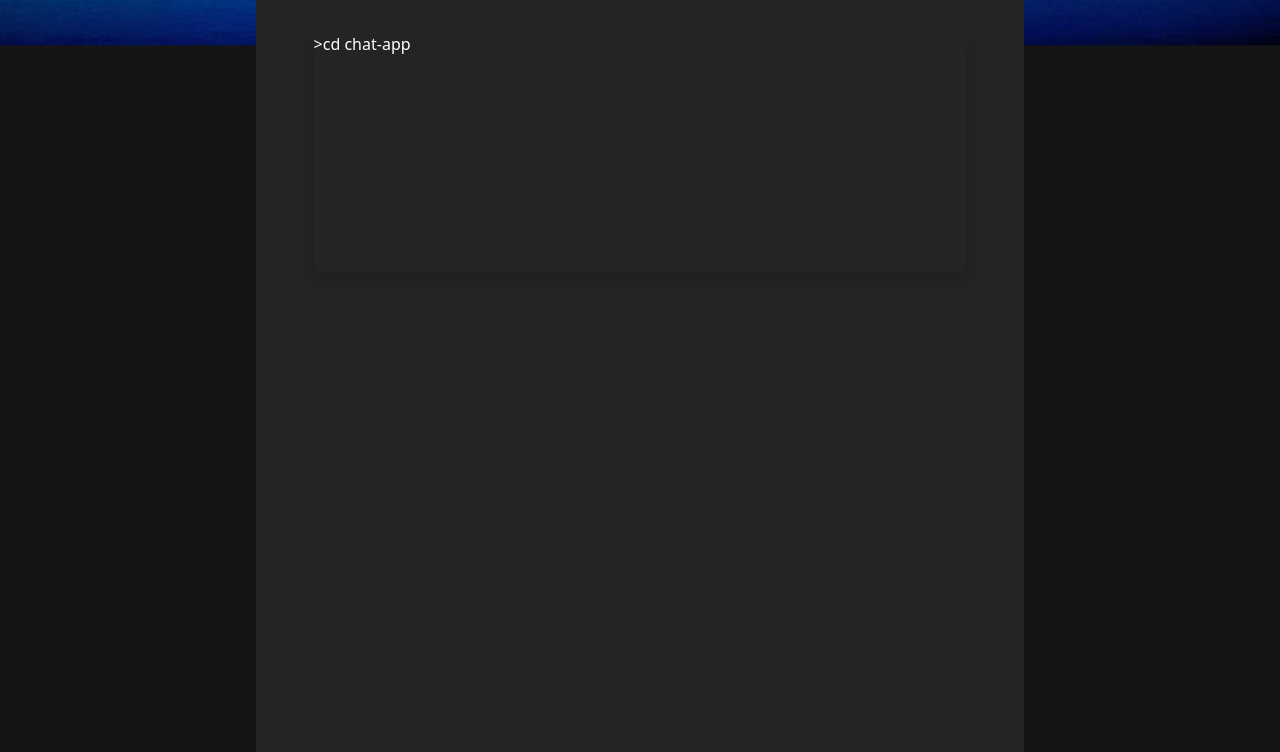
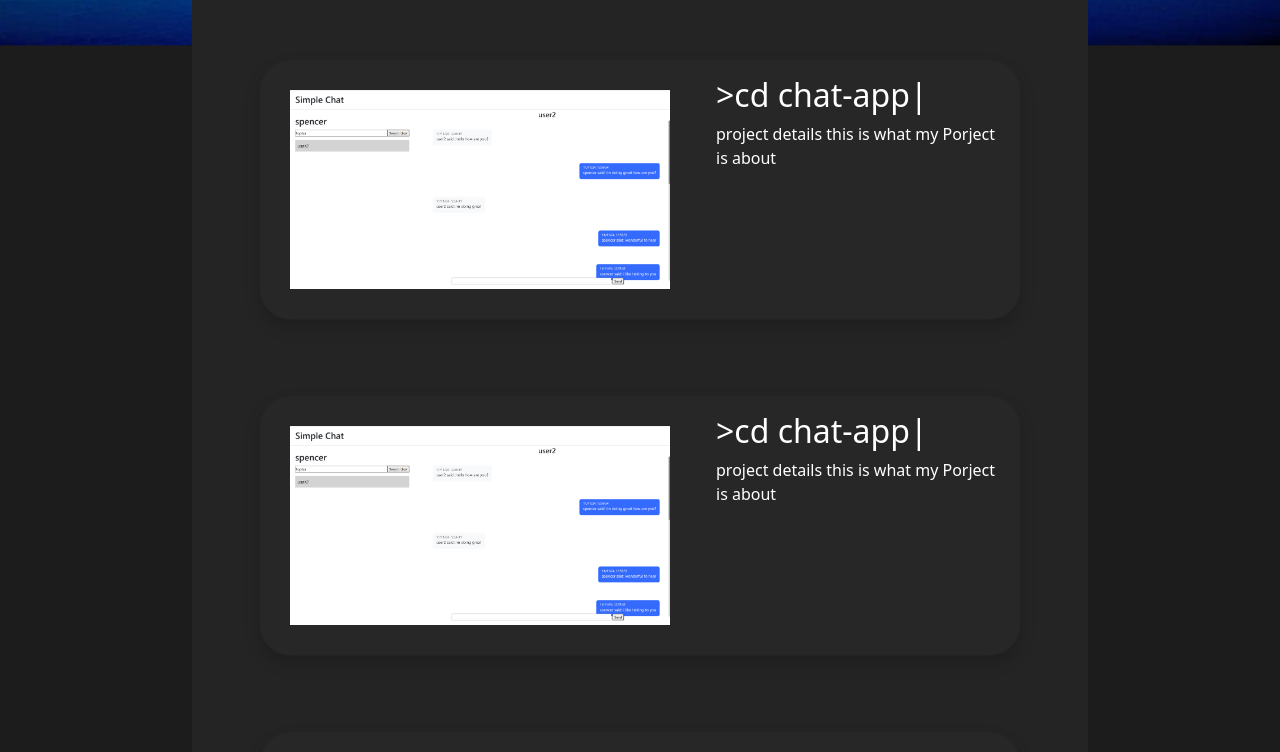
Before and after one commit to SpencerHitchcock05/portfolio_website, a React (Vite) app: page / in a window 1280 px wide. Shown: the part 360-1112 px from the top of the page. Built offline with nearby package versions, Linux system fonts and the light colour scheme.

Commit message:
added project float-in

```diff
--- a/src/App.css
+++ b/src/App.css
@@ -7,7 +7,7 @@ body {
 }
 
 #root {
-  background-color: #151515;
+  background-color: #1c1c1c;
   width: 100vw;
 }
 
@@ -22,9 +22,8 @@ body {
 
 #content {
   background-color: #242424;
-  min-height: 300vh;
   margin-top: 25vh;
-  width: 60vw;
+  width: 70vw;
   z-index: 1;
 }
 
@@ -36,13 +35,39 @@ body {
   animation: blink 1.2s infinite;
 }
 
+.float-in {
+  animation: floatIn 0.5s ease-out forwards;
+}
+
+.project-container {
+  margin: 75px 0px;
+}
+
 .project {
+  box-sizing: border-box;
   width: 85%;
-  height: 30vh;
-  background-color: #242424;
+  background-color: #272727;
+
+  display: flex;
+
+  border: 1px solid rgba(0, 0, 0, 0.1);
+  border-radius: 2rem;
+
+}
+
+.project > img {
+  width: 50%;
+  margin: 30px;
+  grid-row: 1 / span 2;
 }
 
 @keyframes blink {
   0%, 50% {display: none;}
   51%, 100% {display: inline;}
 }
+
+@keyframes floatIn {
+  0% {transform: translate(0, 10vh); opacity: 0;}
+
+  100% {transform: translate(0, 0); opacity: 1;}
+}
--- a/src/Content.jsx
+++ b/src/Content.jsx
@@ -18,6 +18,11 @@ function Content() {
                 <div id="content" className="">
                     <h1 id="name-header" className="m-5">&gt;<TypingEffect text="Spencer" /></h1>
                     <Project />
+                    <Project />
+                    <Project />
+                    <Project />
+                    <Project />
+                    <Project />
                 </div>
             </div>
         </>
--- a/src/Head.jsx
+++ b/src/Head.jsx
@@ -20,7 +20,7 @@ function Head() {
     return (
         <>
             <div  id="head" className="position-absolute justify-content-center">
-                <img style={{transform: `translate(0px, ${(winScrollY / 20) - 50}%)`}} ref={headImg} id="head-img" src="../img/headImg.png" alt="head image" />
+                <img style={{transform: `translate(0px, ${(winScrollY / 30) - 50}%)`}} ref={headImg} id="head-img" src="../img/headImg.png" alt="head image" />
             </div>
         </>
     )
--- a/src/Project.jsx
+++ b/src/Project.jsx
@@ -1,16 +1,46 @@
+import { useEffect, useState, useRef } from "react";
 import TypingEffect from "./TypingEffect.jsx";
 
-function Project(title, text) {
+function Project(title, text, image) {
+
+    const [isInView, setIsInView] = useState(false);
+    const ref = useRef();
+
+    useEffect(() => {
+        const observer = new IntersectionObserver((entries) => {
+            entries.forEach((entry) => {
+                if (entry.isIntersecting) {
+                    setIsInView(true);
+                    observer.disconnect();
+                }
+            })
+        }, {threshold: 0.5})
+
+        if (ref.current) {
+            observer.observe(ref.current)
+        }
+
+
+        return () => {observer.disconnect();}
+
+
+    }, [])
+
 
 
     return (
         <>
-            <div className="project-container d-flex justify-content-center">
-                <div className="project rounded shadow">
-                    &gt;<TypingEffect text="cd chat-app" speed={50}/>
+            <div ref={ref} className={`project-container d-flex justify-content-center ${isInView? "opacity-1 float-in" : "opacity-0"}`}>
+                <div className="project shadow">
+                    <img src="../img/chatImg.png"/>
+                    <div className="m-3">
+                        <h2>&gt;<TypingEffect text="cd chat-app" speed={200}/></h2>
+                        <p>project details this is what my Porject is about</p>
+                    </div>
                 </div>
 
             </div>
+
         </>
     )
 }
--- a/src/TypingEffect.jsx
+++ b/src/TypingEffect.jsx
@@ -1,6 +1,6 @@
 import { useState, useEffect, useRef } from "react";
 
-function TypingEffect({ text, speed = 100 }) {
+function TypingEffect({ text, speed = 150 }) {
     const [displayedText, setDisplayedText] = useState("");
     const [isInView, setIsInView] = useState(false);
     const ref = useRef();
@@ -16,7 +16,7 @@ function TypingEffect({ text, speed = 100 }) {
             }
           });
         },
-        { threshold: 0.1 } // Trigger when 10% of the element is in view
+        { threshold: 1 } // Trigger when 10% of the element is in view
       );
 
       if (ref.current) {
@@ -32,7 +32,7 @@ function TypingEffect({ text, speed = 100 }) {
       let index = 0;
       const interval = setInterval(() => {
         if (index < text.length) {
-          setDisplayedText((prev) => prev + text[index - 1]);
+          setDisplayedText(() => text.substring(0, index));
           speed = speed + (Math.random() * 90 - 45);
           index += 1;
         } else {
```
Also changed, not shown: img/chatImg.png (added), 1 other file (tests, documents, lock files or other folders).
